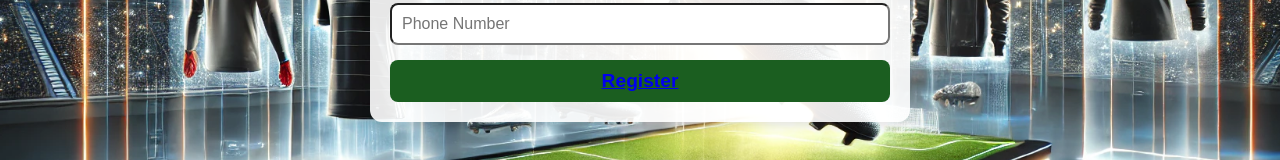
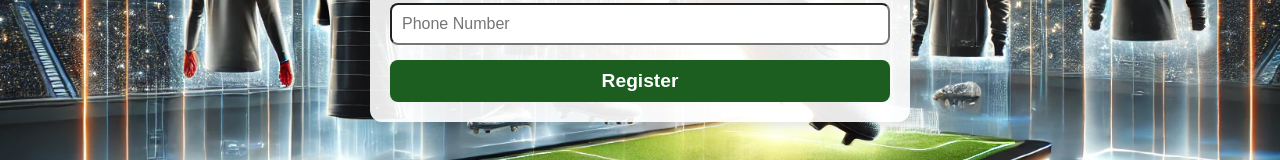
Before and after one commit to Jakkaphan-b/sportweb, a plain HTML site: page company-v3/account.html in a window 1280 px wide. Shown: the part 429-589 px from the top of the page. Drawn offline with Linux system fonts and the light colour scheme.

Commit message:
Update account.css

```diff
--- a/company-v3/account.css
+++ b/company-v3/account.css
@@ -120,6 +120,10 @@ input:focus {
     text-decoration:none;
     color: white;
 }
+.container #signin-form button a{
+    text-decoration:none;
+    color: white;
+}
 
 
 .toggle-buttons {
```
